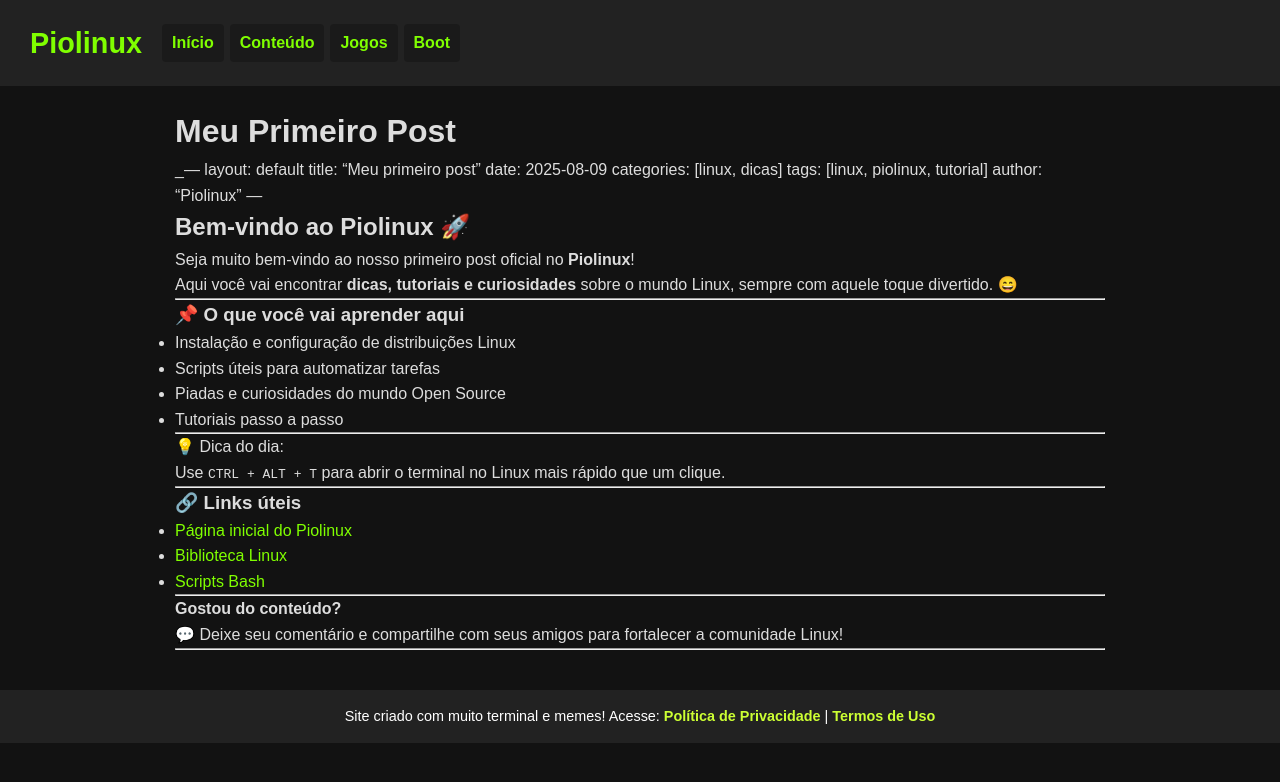
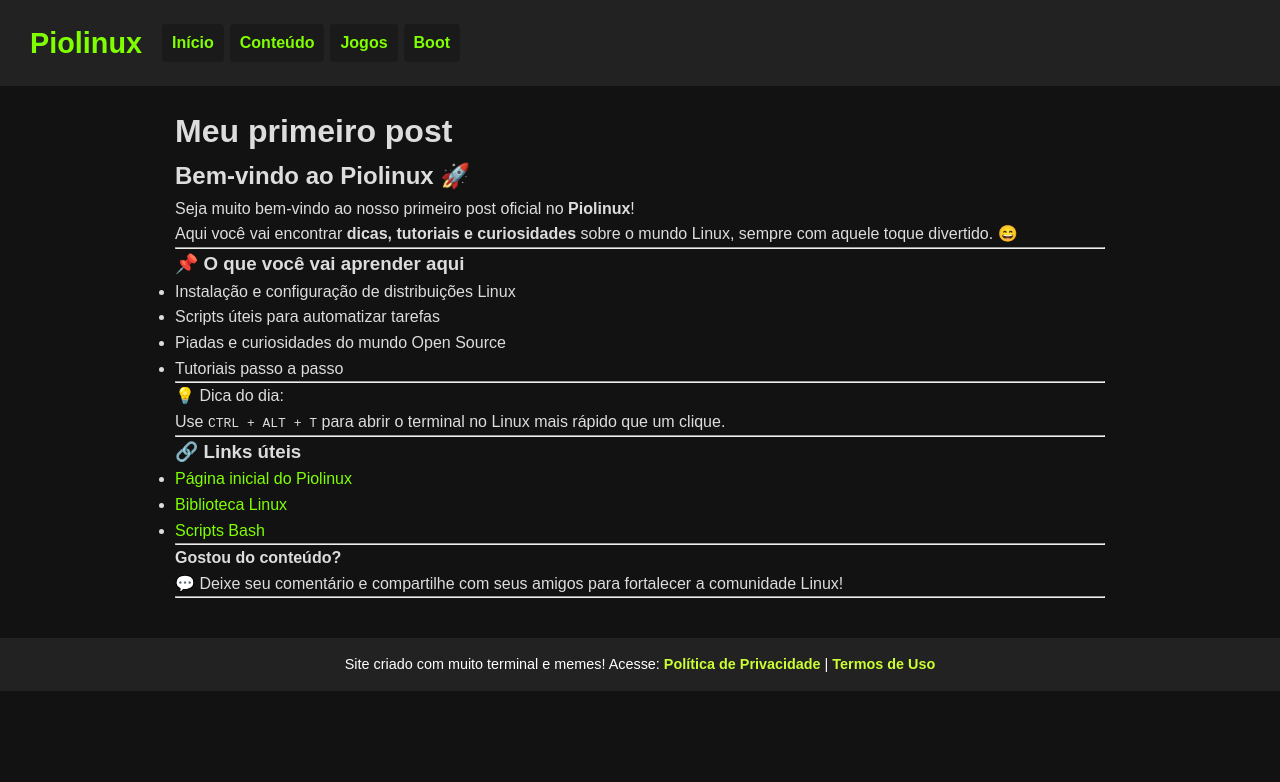
Before and after one commit to Piolinux/piolinux-site, a Jekyll site: the page built from _posts/2025-08-09-meu-primeiro-post.md, in a window 1280 px wide. Shown: the top 782 px of the page. Built offline with Jekyll 4.4.1, drawn with Linux system fonts in a browser that asks for light colours; our own code applies the rules of GitHub Pages for plain Markdown files.

Commit message:
Update 2025-08-09-meu-primeiro-post.md

```diff
--- a/_posts/2025-08-09-meu-primeiro-post.md
+++ b/_posts/2025-08-09-meu-primeiro-post.md
@@ -1,6 +1,4 @@
-
-
-_---
+---
 layout: default
 title: "Meu primeiro post"
 date: 2025-08-09
@@ -8,8 +6,6 @@ categories: [linux, dicas]
 tags: [linux, piolinux, tutorial]
 author: "Piolinux"
 ---
-
-
 
 
 
```
